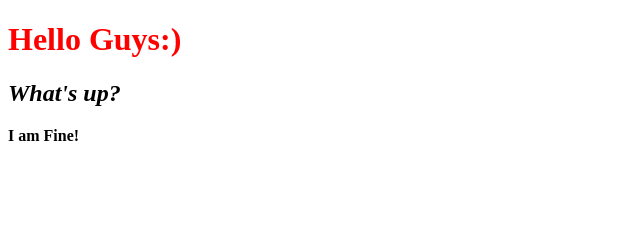
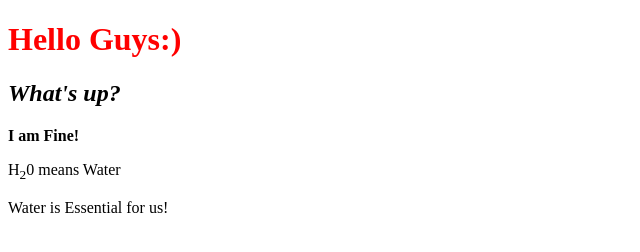
Before and after one commit to kaushik-herle/second-local-repo, a plain HTML site: page index.html in a window 1280 px wide. Shown: the whole page, without its empty margins (0-640 px from the left). Drawn offline with Linux system fonts and the light colour scheme.

Commit message:
Adding Paragraph

```diff
--- a/index.html
+++ b/index.html
@@ -9,5 +9,7 @@
     <h1 style="color: red;">Hello Guys:)</h1>
     <h2><em>What's up?</em></h2>
     <strong>I am Fine!</strong>
+    <p>H<sub>2</sub>0 means Water</p>
+    <p>Water is Essential for us!</p>
 </body>
 </html>
```
